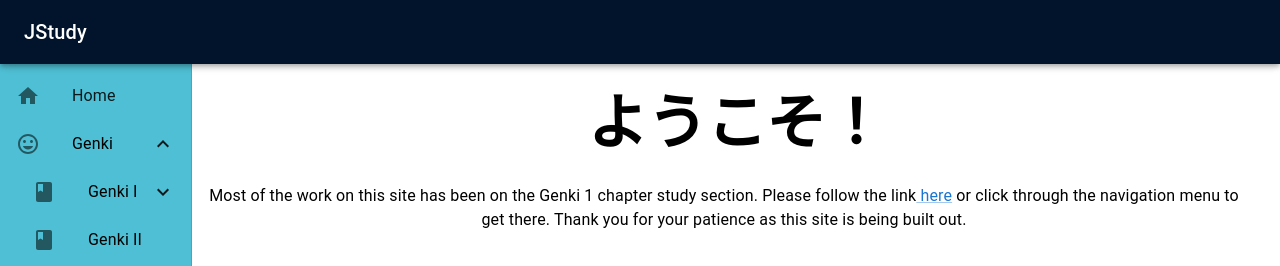
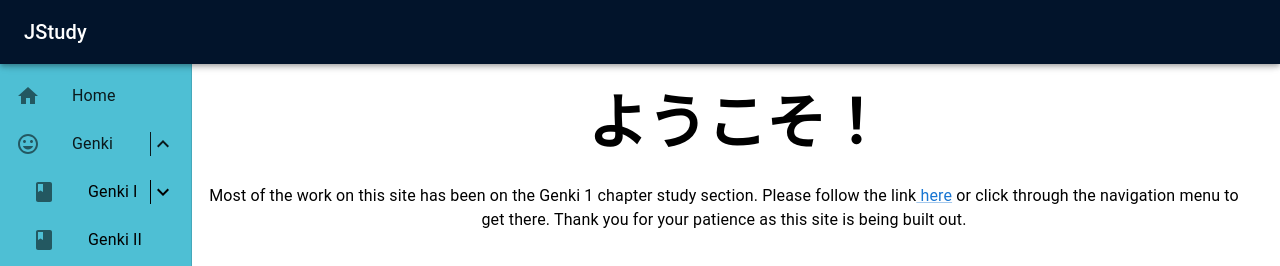
Before and after one commit to kramos577/JStudy, a React (Create React App) app in the folder frontend/: page / in a window 1280 px wide. Shown: the top 266 px of the page. Built offline with nearby package versions, Linux system fonts and the light colour scheme.

Commit message:
Fixed NavBar Nav Issues
Still the problem where clicks past the expand less/more icon will
redirect to base page. It's better but still needs work

```diff
--- a/frontend/src/components/Navbar/index.tsx
+++ b/frontend/src/components/Navbar/index.tsx
@@ -57,74 +57,56 @@ function Navbar() {
                     </ListItem>
 
                     <ListItem key="genki" disablePadding>
-                        <ListItemButton>
+                        <ListItemButton component={Link} to="/genki">
                             <ListItemIcon>
                                 <TagFacesIcon />
                             </ListItemIcon>
-                            <ListItemText
-                                primary={
-                                    <Link to="/genki" style={{ textDecoration: "none", color: "black" }}>
-                                        Genki
-                                    </Link>
-                                }
-                            />
+                            <ListItemText primary="Genki" />
                             {openBookTab ? (
-                                <ExpandLess onClick={handleBookClick} />
+                                <ExpandLess sx={{ borderLeft: 0.5 }} onClick={handleBookClick} />
                             ) : (
-                                <ExpandMore onClick={handleBookClick} />
+                                <ExpandMore sx={{ borderLeft: 0.5 }} onClick={handleBookClick} />
                             )}
                         </ListItemButton>
                     </ListItem>
 
                     <Collapse in={openBookTab} timeout="auto" unmountOnExit>
-                        <List component="div" disablePadding>
+                        <List
+                            component={Link}
+                            to="/genki/1"
+                            disablePadding
+                            style={{ textDecoration: "none", color: "black" }}>
                             <ListItemButton sx={{ pl: 4 }}>
                                 <ListItemIcon>
                                     <BookIcon />
                                 </ListItemIcon>
-                                <ListItemText
-                                    primary={
-                                        <Link to="/genki/1" style={{ textDecoration: "none", color: "black" }}>
-                                            Genki I
-                                        </Link>
-                                    }
-                                />
+                                <ListItemText primary="Genki I" />
                                 {openChapterTab ? (
-                                    <ExpandLess onClick={handleChapterClick} />
+                                    <ExpandLess sx={{ borderLeft: 0.5 }} onClick={handleChapterClick} />
                                 ) : (
-                                    <ExpandMore onClick={handleChapterClick} />
+                                    <ExpandMore sx={{ borderLeft: 0.5 }} onClick={handleChapterClick} />
                                 )}
                             </ListItemButton>
                         </List>
                         <Collapse in={openChapterTab} timeout="auto" unmountOnExit>
-                            <List component="div" disablePadding>
+                            <List
+                                component={Link}
+                                to="/genki/1/study"
+                                disablePadding
+                                style={{ textDecoration: "none", color: "black" }}>
                                 <ListItemButton sx={{ pl: 8 }}>
-                                    <ListItemText
-                                        primary={
-                                            // Link to content page and correct section there
-                                            <Link
-                                                to="/genki/1/study"
-                                                style={{ textDecoration: "none", color: "black" }}>
-                                                Chapter 1
-                                            </Link>
-                                        }
-                                    />
+                                    <ListItemText primary="Chapter 1" />
                                 </ListItemButton>
                             </List>
                         </Collapse>
                         <Collapse in={openChapterTab} timeout="auto" unmountOnExit>
-                            <List component="div" disablePadding>
+                            <List
+                                component={Link}
+                                to="/genki/1/study"
+                                disablePadding
+                                style={{ textDecoration: "none", color: "black" }}>
                                 <ListItemButton sx={{ pl: 8 }}>
-                                    <ListItemText
-                                        primary={
-                                            // Link to content page and correct section there
-                                            <Link
-                                                to="/genki/1/study"
-                                                style={{ textDecoration: "none", color: "black" }}>
-                                                Chapter 2
-                                            </Link>
-                                        }
-                                    />
+                                    <ListItemText primary="Chapter 2" />
                                 </ListItemButton>
                             </List>
                         </Collapse>
```
